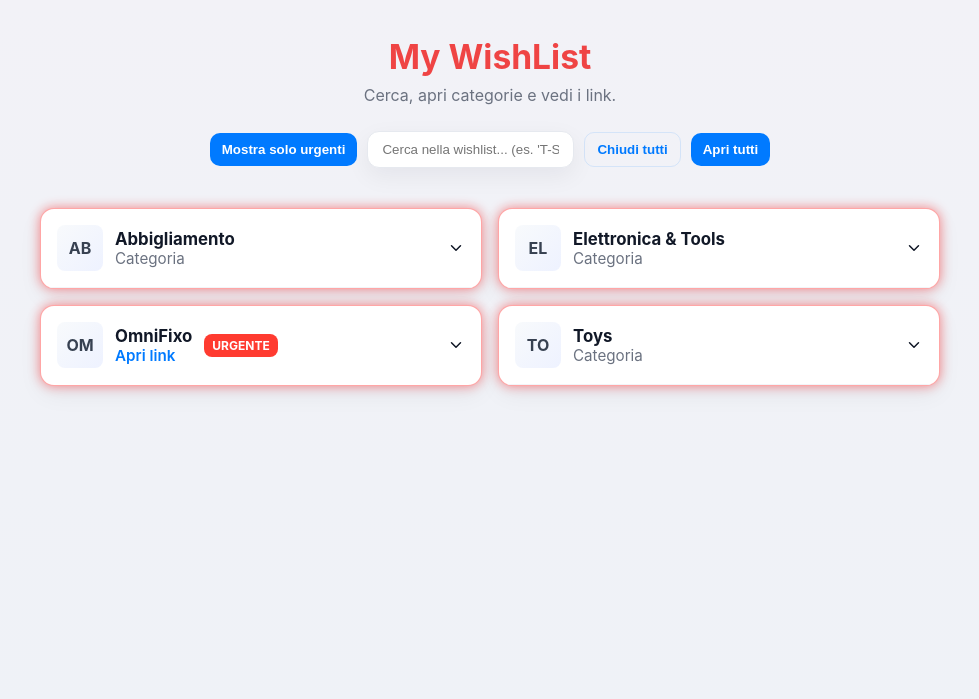
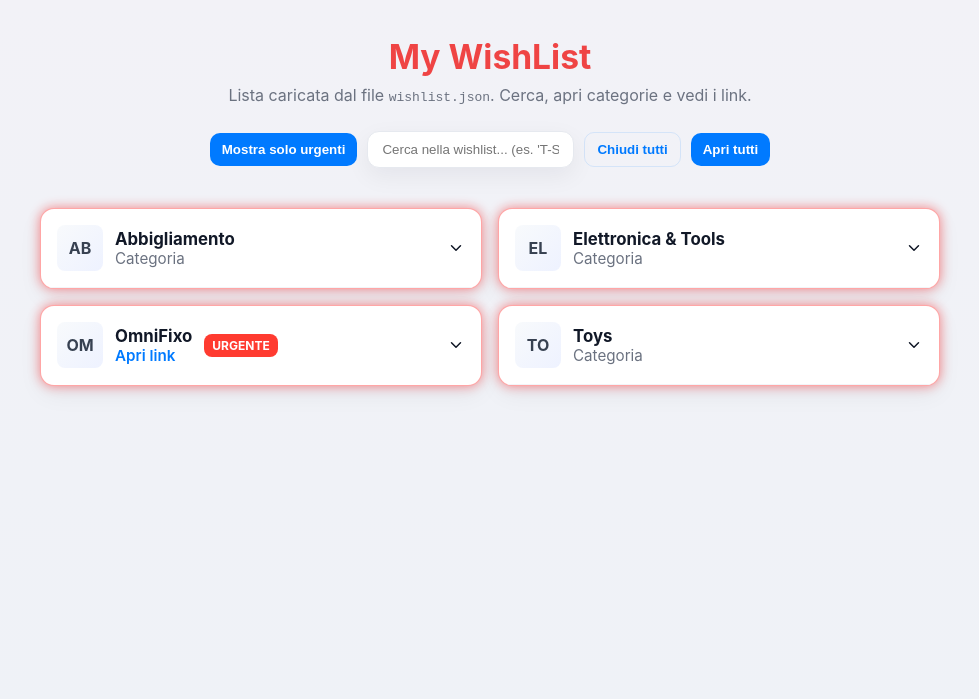
Before and after one commit to hyuma78/wishlist, a plain HTML site: page index.html in a window 1280 px wide. Shown: the whole page, without its empty margins (150-1129 px from the left). Drawn offline with Linux system fonts and the light colour scheme.

Commit message:
Update index.html

```diff
--- a/index.html
+++ b/index.html
@@ -3,7 +3,7 @@
 <head>
   <meta charset="utf-8" />
   <meta name="viewport" content="width=device-width,initial-scale=1" />
-  <title>My WishList</title>
+  <title>My WishList — Tommy</title>
 
   <style>
     :root{
@@ -101,7 +101,7 @@
   <div class="wrap">
     <header>
       <h1>My WishList</h1>
-      <p class="lead">Cerca, apri categorie e vedi i link.</p>
+      <p class="lead">Lista caricata dal file <code>wishlist.json</code>. Cerca, apri categorie e vedi i link.</p>
 
       <div class="controls">
         <button id="urgentOnly" class="btn filter-urgent">Mostra solo urgenti</button>
```
